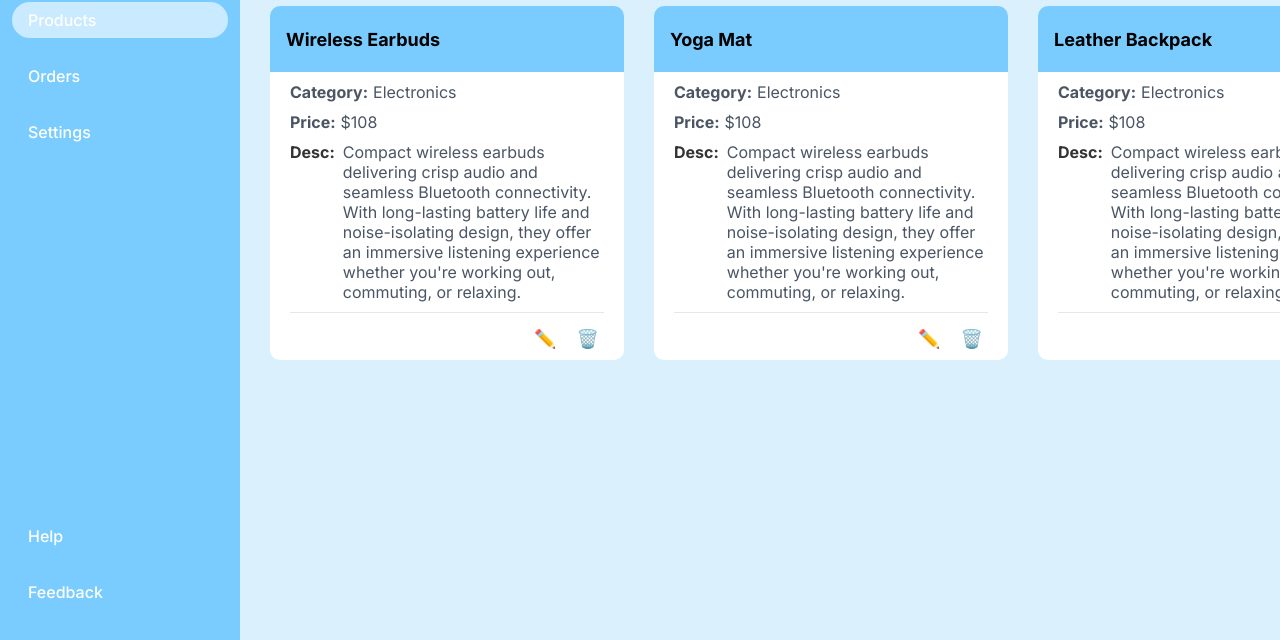
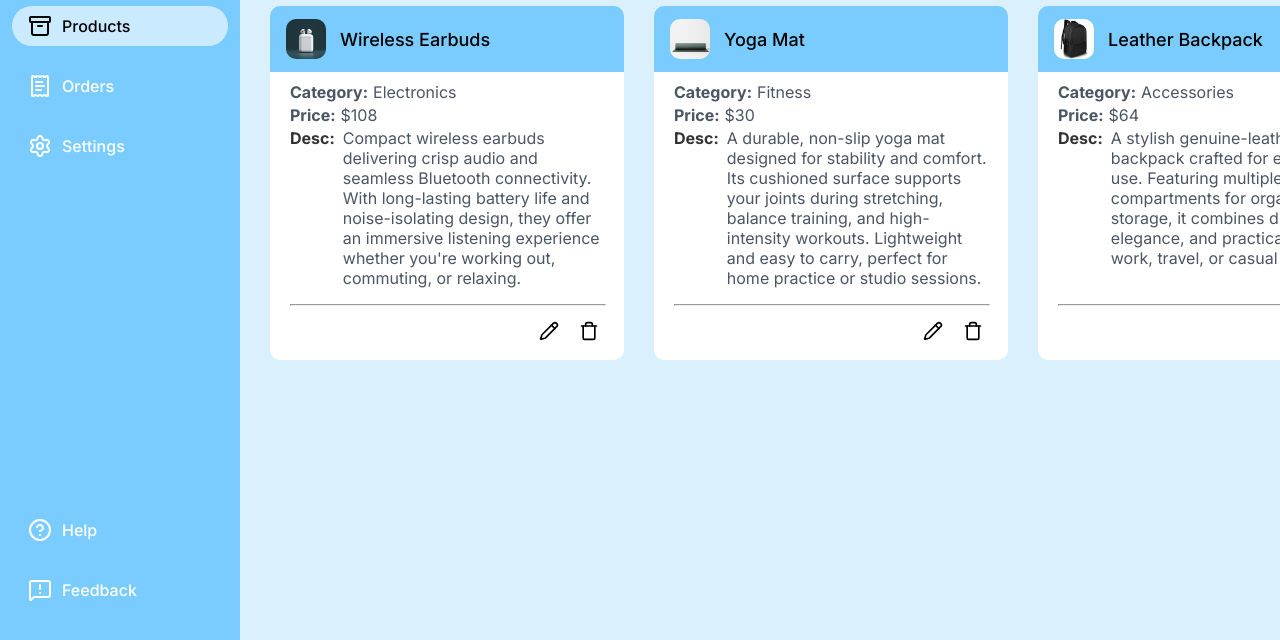
Before and after one commit to XilefEel/TPM_FE_MiniProject_2_FelixLee_18, a plain HTML site: page index.html in a window 1280 px wide. Shown: the part 160-800 px from the top of the page. Drawn offline with Linux system fonts and the light colour scheme.

Commit message:
added icons and images

```diff
--- a/index.html
+++ b/index.html
@@ -24,14 +24,32 @@
     <div class="layout">
       <aside class="sidebar">
         <nav class="nav-group">
-          <a class="nav-link">Dashboard</a>
-          <a class="nav-link active">Products</a>
-          <a class="nav-link">Orders</a>
-          <a class="nav-link">Settings</a>
+          <div class="nav-link">
+            <img src="assets/layout-dashboard.svg" class="nav-icon" />
+            <div>Dashboard</div>
+          </div>
+          <div class="nav-link active">
+            <img src="assets/archive.svg" class="nav-icon active" />
+            <div>Products</div>
+          </div>
+          <div class="nav-link">
+            <img src="assets/receipt-text.svg" class="nav-icon" />
+            <div>Orders</div>
+          </div>
+          <div class="nav-link">
+            <img src="assets/settings.svg" class="nav-icon" />
+            <div>Settings</div>
+          </div>
         </nav>
         <nav class="nav-group">
-          <a class="nav-link">Help</a>
-          <a class="nav-link">Feedback</a>
+          <div class="nav-link">
+            <img src="assets/circle-question-mark.svg" class="nav-icon" />
+            <div>Help</div>
+          </div>
+          <div class="nav-link">
+            <img src="assets/message-square-warning.svg" class="nav-icon" />
+            <div>Feedback</div>
+          </div>
         </nav>
       </aside>
 
@@ -44,7 +62,10 @@
         <section class="products-grid">
           <article class="product-card">
             <header class="card-header">
-              <h2 class="card-title">Wireless Earbuds</h2>
+              <div class="card-title">
+                <img src="assets/earpods.png" class="card-image" />
+                <div>Wireless Earbuds</div>
+              </div>
             </header>
 
             <div class="card-body">
@@ -68,30 +89,35 @@
               <hr class="divider" />
 
               <div class="card-actions">
-                <button class="icon-btn" aria-label="Edit product">✏️</button>
-                <button class="icon-btn" aria-label="Delete product">🗑️</button>
+                <button class="icon-btn" aria-label="Edit product">
+                  <img src="assets/pencil.svg" class="edit-action" />
+                </button>
+                <button class="icon-btn" aria-label="Delete product">
+                  <img src="assets/trash.svg" class="edit-action" />
+                </button>
               </div>
             </div>
           </article>
 
           <article class="product-card">
             <header class="card-header">
-              <h2 class="card-title">Yoga Mat</h2>
+              <div class="card-title">
+                <img src="assets/mat.png" class="card-image" />
+                <div>Yoga Mat</div>
+              </div>
             </header>
             <div class="card-body">
               <div class="card-info">
-                <div class="info-item">
-                  <strong>Category:</strong> Electronics
-                </div>
-                <div class="info-item"><strong>Price:</strong> $108</div>
+                <div class="info-item"><strong>Category:</strong> Fitness</div>
+                <div class="info-item"><strong>Price:</strong> $30</div>
                 <div class="info-item description-row">
                   <span class="info-label">Desc:</span>
                   <p class="info-text">
-                    Compact wireless earbuds delivering crisp audio and seamless
-                    Bluetooth connectivity. With long-lasting battery life and
-                    noise-isolating design, they offer an immersive listening
-                    experience whether you're working out, commuting, or
-                    relaxing.
+                    A durable, non-slip yoga mat designed for stability and
+                    comfort. Its cushioned surface supports your joints during
+                    stretching, balance training, and high-intensity workouts.
+                    Lightweight and easy to carry, perfect for home practice or
+                    studio sessions.
                   </p>
                 </div>
               </div>
@@ -99,30 +125,36 @@
               <hr class="divider" />
 
               <div class="card-actions">
-                <button class="icon-btn" aria-label="Edit product">✏️</button>
-                <button class="icon-btn" aria-label="Delete product">🗑️</button>
+                <button class="icon-btn" aria-label="Edit product">
+                  <img src="assets/pencil.svg" class="edit-action" />
+                </button>
+                <button class="icon-btn" aria-label="Delete product">
+                  <img src="assets/trash.svg" class="edit-action" />
+                </button>
               </div>
             </div>
           </article>
 
           <article class="product-card">
             <header class="card-header">
-              <h2 class="card-title">Leather Backpack</h2>
+              <div class="card-title">
+                <img src="assets/bag.jpg" class="card-image" />
+                <div>Leather Backpack</div>
+              </div>
             </header>
             <div class="card-body">
               <div class="card-info">
                 <div class="info-item">
-                  <strong>Category:</strong> Electronics
+                  <strong>Category:</strong> Accessories
                 </div>
-                <div class="info-item"><strong>Price:</strong> $108</div>
+                <div class="info-item"><strong>Price:</strong> $64</div>
                 <div class="info-item description-row">
                   <span class="info-label">Desc:</span>
                   <p class="info-text">
-                    Compact wireless earbuds delivering crisp audio and seamless
-                    Bluetooth connectivity. With long-lasting battery life and
-                    noise-isolating design, they offer an immersive listening
-                    experience whether you're working out, commuting, or
-                    relaxing.
+                    A stylish genuine-leather backpack crafted for everyday use.
+                    Featuring multiple compartments for organized storage, it
+                    combines durability, elegance, and practicality ideal for
+                    work, travel, or casual outings.
                   </p>
                 </div>
               </div>
@@ -130,8 +162,12 @@
               <hr class="divider" />
 
               <div class="card-actions">
-                <button class="icon-btn" aria-label="Edit product">✏️</button>
-                <button class="icon-btn" aria-label="Delete product">🗑️</button>
+                <button class="icon-btn" aria-label="Edit product">
+                  <img src="assets/pencil.svg" class="edit-action" />
+                </button>
+                <button class="icon-btn" aria-label="Delete product">
+                  <img src="assets/trash.svg" class="edit-action" />
+                </button>
               </div>
             </div>
           </article>
@@ -192,7 +228,7 @@
             <hr class="divider" />
 
             <div class="form-actions">
-              <button class="btn-primary">Edit Product</button>
+              <button class="btn-primary">Update Product</button>
             </div>
           </div>
         </section>
--- a/script.js
+++ b/script.js
@@ -30,7 +30,7 @@ editButtons.forEach((button) => {
   button.addEventListener("click", () => {
     productsGrid.style.display = "none";
     addButton.style.display = "none";
-    pageTitle.textContent = "Edit Product";
+    pageTitle.textContent = "Update Product";
     editProductModal.style.display = "flex";
   });
 });
--- a/style.css
+++ b/style.css
@@ -73,10 +73,26 @@ body {
   padding: 8px 16px;
   border-radius: 25px;
   transition: background-color 0.2s;
+  display: flex;
+  flex-direction: row;
+  align-items: center;
+  gap: 10px;
+  margin: 0;
 }
 
 .nav-link.active {
+  color: #000;
   background: rgba(255, 255, 255, 0.6);
+}
+
+.nav-icon {
+  height: 24px;
+  filter: invert(1);
+}
+
+.nav-icon.active {
+  height: 24px;
+  filter: invert(0);
 }
 
 .main-content {
@@ -125,6 +141,10 @@ body {
   opacity: 0.7;
 }
 
+.edit-action {
+  height: 20px;
+}
+
 .products-grid {
   display: flex;
   flex-direction: row;
@@ -151,7 +171,17 @@ body {
 
 .card-title {
   margin: 0;
+  display: flex;
+  flex-direction: row;
   font-size: 18px;
+  align-items: center;
+  gap: 14px;
+  font-weight: 500;
+}
+
+.card-image {
+  height: 40px;
+  border-radius: 10px;
 }
 
 .card-body {
@@ -168,7 +198,7 @@ body {
   display: flex;
   flex-grow: 1;
   flex-direction: column;
-  gap: 10px;
+  gap: 3px;
 }
 
 .info-item {
@@ -195,8 +225,6 @@ body {
 
 .divider {
   width: 100%;
-  border: none;
-  border-top: 1px solid #e5e7eb;
   margin: 10px 0;
 }
 
```
Also changed, not shown: assets/archive.svg (added), assets/bag.jpg (added), assets/circle-question-mark.svg (added), assets/earpods.png (added), assets/layout-dashboard.svg (added), assets/mat.png (added), assets/message-square-warning.svg (added), assets/pencil.svg (added), assets/receipt-text.svg (added), assets/settings.svg (added), assets/trash.svg (added).
